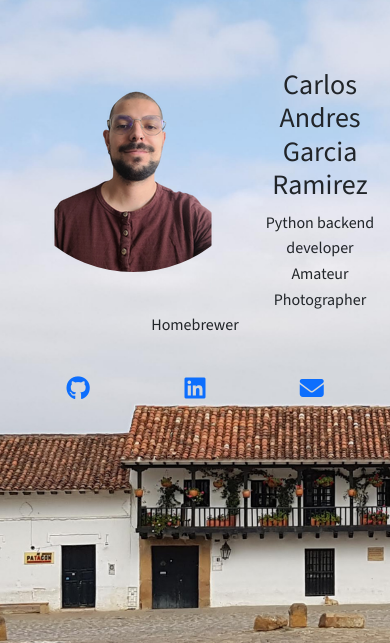
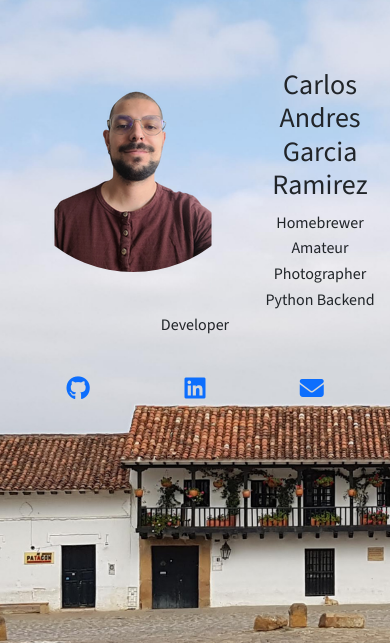
Before and after one commit to CarlosGarciaWeb/My-Resume, a Flask app: page / in a window 390 px wide. Shown: the top 643 px of the page. Run offline with Flask 2, Linux system fonts and the light colour scheme; data comes from the database, SQL or seed files in the repository; parts of the project's set-up code (start-up, migrations or seed data) failed here and were passed over; some libraries are stand-ins or nearby versions.

Commit message:
Fix Css media for sizes below 530px and organize order of self-description to homebrewer first and developer last.

```diff
--- a/static/CSS/styles.css
+++ b/static/CSS/styles.css
@@ -317,6 +317,12 @@ body {
   }
 }
 
+@media only screen and (max-width:530px) {
+  .downloadresume {
+    top: 0px;
+  }
+}
+
 @media only screen and (max-width:425px) {
  .heading {
    margin-top: 0rem;
--- a/templates/index.html
+++ b/templates/index.html
@@ -68,9 +68,9 @@
         <header class="heading">
           <img class="background-img" src="../static/images/Self.png" alt="Carlos Garcia Web Developer" />
           <h1>Carlos Andres Garcia Ramirez</h1>
-          <p class="self-description">Python backend developer <br>
+          <p class="self-description">Homebrewer <br>
             Amateur Photographer<br>
-            Homebrewer
+            Python Backend Developer
           </p>
           <div class="container-fluid">
             <div class="row">
```
